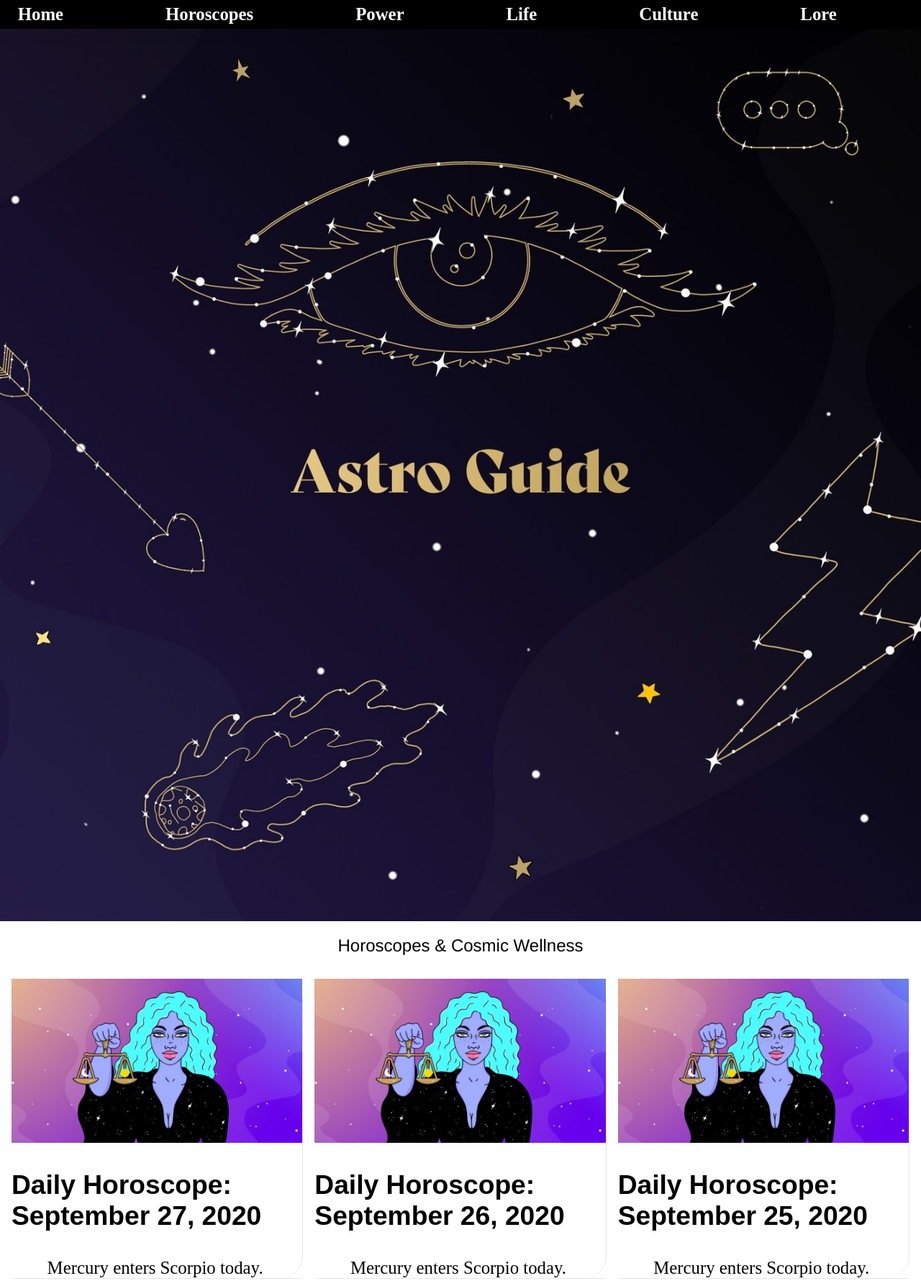
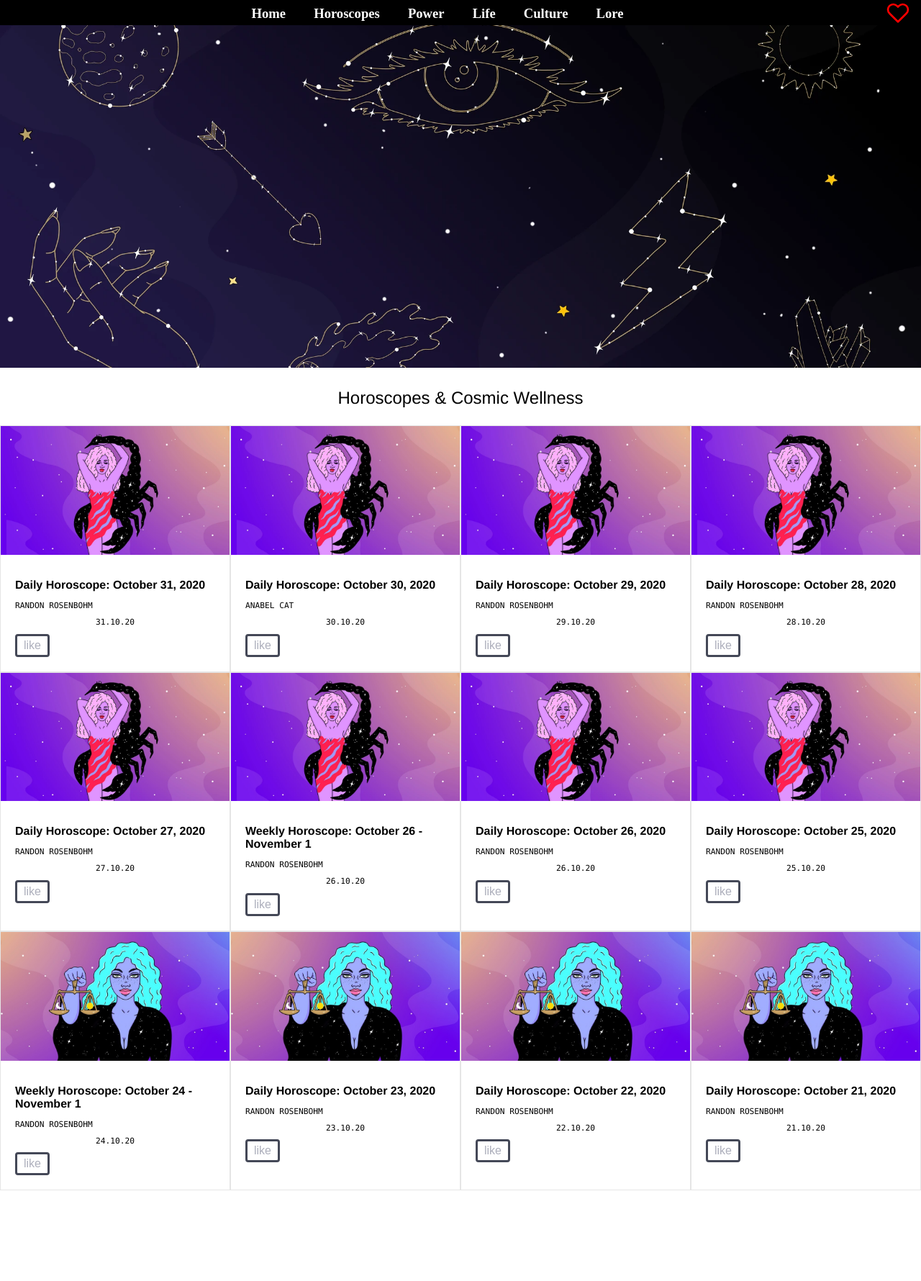
Before and after one commit to babicevl/website-frontend, a plain HTML site: page horoscopes.html in a window 1280 px wide. Shown: the top 1780 px of the page at 72% size. After the commit the page ends 1714 px from the top, so only its background shows below. Drawn offline with Linux system fonts and the light colour scheme.

Commit message:
Add files via upload

```diff
--- a/horoscopes.html
+++ b/horoscopes.html
@@ -17,72 +17,135 @@
 					<li><a href="horoscopes.html">Culture</a></li>
 					<li><a href="horoscopes.html">Lore</a></li>
 				</ul>
+				<div>
+			<img src="images/heart.svg" class="button">
+		</div>
 			</nav>
-			<img src="images/astroheader.jpg" alt="banner Broadly">
+			<img class="astroheader" src="images/astroheader.jpeg" alt="banner Broadly">
 		</header>
 		<h1>Horoscopes & Cosmic Wellness</h1>
-
-		<main class="astro" >
-			<section>
-
-				<ul>
-					<li>
-						<img src="images/astroguide.jpg" alt="sterrenbeeld weegschaal afbeelding">
-						<h2>Daily Horoscope: September 27, 2020</h2>
-						<p>Mercury enters Scorpio today.</p>
-					</li>
-				</ul>
-
-			</section>
-			<section>
-
-				<ul>
-					<li>
-						<img src="images/astroguide.jpg" alt="sterrenbeeld weegschaal afbeelding">
-						<h2>Daily Horoscope: September 26, 2020</h2>
-						<p>Mercury enters Scorpio today.</p>
-					</li>
-				</ul>
-			</section>
+		<main class="astro">
 			<section>
 				<ul>
 					<li>
-						<img src="images/astroguide.jpg" alt="sterrenbeeld weegschaal afbeelding">
-						<h2>Daily Horoscope: September 25, 2020</h2>
-						<p>Mercury enters Scorpio today.</p>
+						<img  class="zodiacpic" src="images/scorpio-image.jpeg" alt="sterrenbeeld weegschaal afbeelding">
+						<article>
+							<h2>Daily Horoscope: October 31, 2020</h2>
+							<p>Randon Rosenbohm</p>
+							<time>31.10.20</time>
+							<button class="original">like</button>
+						</article>
 					</li>
-				</ul>
-			</section>
-			<section>
+					<li>
+						<img  class="zodiacpic" src="images/scorpio-image.jpeg" alt="sterrenbeeld weegschaal afbeelding">
+						<article>
+							<h2>Daily Horoscope: October 30, 2020</h2>
+							<p>Anabel Cat</p>
+							<time>30.10.20</time>
+							<button class="original">like</button>
 
-				<ul>
+						</article>
+					</li>
 					<li>
-						<img src="images/astroguide.jpg" alt="sterrenbeeld weegschaal afbeelding">
-						<h2>Daily Horoscope: September 24, 2020</h2>
-						<p>Mercury enters Scorpio today.</p>
+						<img  class="zodiacpic" src="images/scorpio-image.jpeg" alt="sterrenbeeld weegschaal afbeelding">
+						<article>
+							<h2>Daily Horoscope: October 29, 2020</h2>
+							<p>Randon Rosenbohm</p>
+							<time>29.10.20</time>
+							<button class="original">like</button>
+						</article>
 					</li>
-				</ul>
+					<li>
+						<img  class="zodiacpic" src="images/scorpio-image.jpeg" alt="sterrenbeeld weegschaal afbeelding">
+						<article>
+							<h2>Daily Horoscope: October 28, 2020</h2>
+							<p>Randon Rosenbohm</p>
+							<time>28.10.20</time>
+							<button class="original">like</button>
+						</article>
+					</li>
 
-			</section>
-			<section>
-				<ul>
-					<li>
-						<img src="images/astroguide.jpg" alt="sterrenbeeld weegschaal afbeelding">
-						<h2>Daily Horoscope: September 23, 2020</h2>
-						<p>Mercury enters Scorpio today.</p>
-					</li>
-				</ul>
-			</section>
-			<section>
-				<ul>
-					<li>
-						<img src="images/astroguide.jpg" alt="sterrenbeeld weegschaal afbeelding">
-						<h2>Daily Horoscope: September 22, 2020</h2>
-						<p>Mercury enters Scorpio today.</p>
-					</li>
-				</ul>
-			</section>
+				</article>
+			</li>
+			<li>
+				<img  class="zodiacpic" src="images/scorpio-image.jpeg" alt="sterrenbeeld weegschaal afbeelding">
+				<article>
+					<h2>Daily Horoscope: October 27, 2020</h2>
+					<p>Randon Rosenbohm</p>
+					<time>27.10.20</time>
+					<button class="original">like</button>
+				</article>
+			</li>
+			<li>
+				<img  class="zodiacpic" src="images/scorpio-image.jpeg" alt="sterrenbeeld weegschaal afbeelding">
+				<article>
+					<h2>Weekly Horoscope: October 26 - November 1</h2>
+					<p>Randon Rosenbohm</p>
+					<time>26.10.20</time>
+					<button class="original">like</button>
+				</article>
+			</li>
+			<li>
+				<img  class="zodiacpic" src="images/scorpio-image.jpeg" alt="sterrenbeeld weegschaal afbeelding">
+				<article>
+					<h2>Daily Horoscope: October 26, 2020</h2>
+					<p>Randon Rosenbohm</p>
+					<time>26.10.20</time>
+					<button class="original">like</button>
+				</article>
+			</li>
+			<li>
+				<img  class="zodiacpic" src="images/scorpio-image.jpeg" alt="sterrenbeeld weegschaal afbeelding">
+				<article>
+					<h2>Daily Horoscope: October 25, 2020</h2>
+					<p>Randon Rosenbohm</p>
+					<time>25.10.20</time>
+					<button class="original">like</button>
+				</article>
+			</li>
+			<li>
+				<img  class="zodiacpic" src="images/libra-image.jpg" alt="sterrenbeeld weegschaal afbeelding">
+				<article>
+					<h2>Weekly Horoscope: October 24 - November 1</h2>
+					<p>Randon Rosenbohm</p>
+					<time>24.10.20</time>
+					<button class="original">like</button>
+				</article>
+			</li>
+			<li>
+				<img  class="zodiacpic" src="images/libra-image.jpg" alt="sterrenbeeld weegschaal afbeelding">
+				<article>
+					<h2>Daily Horoscope: October 23, 2020</h2>
+					<p>Randon Rosenbohm</p>
+					<time>23.10.20</time>
+					<button class="original">like</button>
+				</article>
+			</li>
+			<li>
+				<img  class="zodiacpic" src="images/libra-image.jpg" alt="sterrenbeeld weegschaal afbeelding">
+				<article>
+					<h2>Daily Horoscope: October 22, 2020</h2>
+					<p>Randon Rosenbohm</p>
+					<time>22.10.20</time>
+					<button class="original">like</button>
+				</article>
+			</li>
+			<li>
+				<img  class="zodiacpic" src="images/libra-image.jpg" alt="sterrenbeeld weegschaal afbeelding">
+				<article>
+					<h2>Daily Horoscope: October 21, 2020</h2>
+					<p>Randon Rosenbohm</p>
+					<time>21.10.20</time>
+					<button class="original">like</button>
+				</article>
+			</li>
 
-		</main>
-	</body>
+		</ul>
+
+	</section>
+
+
+</main>
+<script src="scripts/script.js"></script>
+</body>
 </html>
--- a/scripts/script.js
+++ b/scripts/script.js
@@ -1 +1,30 @@
 // JavaScript Document
+
+var button = document.querySelector("button");
+var hart = document.querySelector("div");
+let btn = document.querySelector('button');
+let classObj = {
+  original: 'large',
+  // small: 'medium',
+  // medium: 'large',
+  large: 'original'
+}
+
+// function
+
+function likeButton () {
+	hart.classList.toggle ("original");
+}
+
+console.log(button);
+
+// eventlistener
+
+addEventListener('click', likeButton);
+	console.log("button was clicked");
+
+
+
+btn.addEventListener('click',()=>{
+  btn.classList = classObj[btn.classList[0]];
+});
--- a/styles/style.css
+++ b/styles/style.css
@@ -5,7 +5,6 @@
 *::before {
 	box-sizing: border-box;
 }
-
 
 /*styleguide*/
 
@@ -19,133 +18,147 @@ body {
 img {
 	width: 100%;
 	height: auto;
+	vertical-align: baseline;
 }
 
+div {
+	display: block;
+}
 
 nav {
-	font-size: 3em;
 	font-family: 'avenir', serif;
-	text-align: center;
-	background: #035EDA;
+	align-items: center;
+	background: #035eda;
 	top: 0;
-	bottom: 2em;
+	bottom: 1.5em;
 	display: flex;
-	height: 1em;
+	height:2.188em;
 	left: 0;
-	position: fixed;
-	right: 0;
+	position: sticky;
+	right: 0em;
 	z-index: 3;
 }
 
-nav ul {
+.home nav ul {
 	padding: 1em;
 	padding-top: 0;
 	display: flex;
 	justify-content: center;
 	color: white;
+	width: auto;
 }
 
-ul {
+.home ul {
 	font-family: avenir;
 	color: white;
 	font-size: calc(1vw + 1vh + .5vmin);
-	color: black;
-	margin: 0;
 	padding: 0;
 	margin: 0 auto;
-	width: 100%;
-	display: flex;
-	width: 100%;
+/*	display: flex;
+*/	width: 100%;
 }
 
-nav ul li {
-	padding: 1em;
-	padding-top: 0;
+.home nav ul li {
+	font-size: 0.75em;
+	margin: 0.5em;
+	padding-top: 1.5em;
+	padding-left: 0.5em;
+	padding-right: 0.5em;
 	display: flex;
-	list-style: none;
-}
-
-nav ul li a {
-	list-style: none;
-	text-decoration: none;
-	color: white;
+	flex: auto;
 }
 
 a {
 	font-weight: bold;
 	text-decoration: none;
 	color: #ffffff;
+	display: inline-block;
+	line-height: 1.3;
+	position: relative;
+	text-decoration: none;
 }
 
 a:visited {
 	font-weight: normal;
-
 }
 
 a:hover {
 	text-decoration: underline;
-   color: rgb(209,126,200	);
+	color: rgb(209, 126, 200);
 }
 
 a:active {
-  color:#FFC359;
-  text-decoration:underline;
+	color: #ffc359;
+	text-decoration: underline;
 }
 
-h1 {
+.home h1 {
 	color: white;
+	margin: -0.5em;
 	font-family: bely-display, sans-serif;
-	font-weight: 600;
+	font-size: 7em;
+	font-weight: 500;
 	font-style: normal;
 	text-align: center;
+	position: relative;
+	z-index: 1;
 }
 
 h2 {
 	color: white;
+	font-size: 8vh;
 	font-family: bely-display, sans-serif;
 	font-weight: 400;
 	font-style: normal;
 	text-align: center;
-	margin-bottom: 1em;
+	/*margin-bottom: 0.75em;*/
 }
 
 p {
 	color: white;
 	font-family: 'avenir';
 	margin: 0em 2em 0em 2em;
-	display:flex;
+	display: flex;
 	justify-content: flex-start;
 }
 
-h3 a {
-	color: white;
-	font-weight: 600;
-	font-family: 'avenir';
+section{
+	margin: 0 auto 60px;
     text-align: center;
-	align-items: center;
+}
+
+.containerheader {
+	margin: auto;
+	max-width: calc(100% - 80px);
+	width: 1040px;
+}
+.headerdiv {
+	overflow: hidden;
+	margin-bottom: 40px;
 }
 
 .headerpic {
-	overflow: hidden;
-	margin: auto auto 2em auto;
-	max-width: calc(100% - 0px);
+	/*overflow: hidden;*/
+	/*	margin: auto auto 2em auto;
+*/ /*max-width: calc(100% - 0px);*/
+	margin-left: -93.5%;
+	width: 300%;
+	height: 10%;
 }
 
 .headertext {
-	border: 0.25em solid #FFC359;
+	border: 0.25em solid #ffc359;
 	padding: 1em;
-	margin-bottom: 2em;
-	margin-top: 2em;
+	margin-bottom: 4em;
+	margin-top: 4em;
 	text-align: center;
 }
 
 .astrologypic {
 	align-self: flex-start;
     display: block;
-	margin:auto;
+    margin: 0 auto 20px;
     width: 60%;
-	display:flex;
-	justify-content: flex-end;
 }
 
 .history {
@@ -153,16 +166,20 @@ h3 a {
 	font-family: 'avenir';
 	text-align: left;
 	display: block;
-	margin-bottom: 1em;
+	padding-right: 3em;
+	padding-left: 3em;
 }
 
 section .astrolink {
 	font-weight: bold;
 	font-family: 'avenir';
 	text-decoration: underline;
+	text-decoration-color: rgba(1,37,85,80);
 	color: #ffffff;
-  	margin-left: 2em;
+	/*margin-left: 2em;*/
 }
+
+
 /*horoscopes*/
 
 .blue {
@@ -170,38 +187,60 @@ section .astrolink {
 }
 
 .blue nav {
-	font-size: 3em;
-	font-family: serif;
 	font-family: 'avenir', serif;
 	align-items: center;
 	background: #000000;
 	top: 0;
-	bottom: 2em;
+	bottom: 1.5em;
 	display: flex;
-	height: 40px;
+	height:2.188em;
 	left: 0;
 	position: fixed;
 	right: 0;
 	z-index: 3;
 }
 
+.blue nav ul {
+	padding: 1em;
+	padding-top: 0;
+	display: flex;
+	justify-content: center;
+	width: auto;
+}
+
+.blue ul {
+	font-family: avenir;
+	font-size: calc(1vw + 1vh + .5vmin);
+	color: black;
+	padding: 0;
+	margin: 0 auto;
+	width: 100%;
+	display: flex;
+}
+
 .blue nav ul li {
-	padding: 1em;
-	padding-top: 1em;
-	text-align: center;
+	font-size: .75em;
+	margin: .5em;
+	padding-top: 1.5em;
+	padding-left: .5em;
+	padding-right: .5em;
 	display: flex;
 	flex: auto;
 }
 
-.nav {
-	font-family: avenir;
-	color: white;
-	font-size: calc(1vw + 1vh + .5vmin);
-	text-align: center;
+.blue li {
+	list-style-type: none;
+	border-bottom: 1px solid rgba(0, 0, 0, 0.1);
+	border-top: 1px solid rgba(0, 0, 0, 0.1);
+	border-right: 1px solid rgba(0, 0, 0, 0.1);
+	border-left: 1px solid rgba(0, 0, 0, 0.1);
+	width: 100%;
 }
 
-.blue li {
-	list-style-type: none;
+.astroheader{
+	height: 100%;
+	width: 100%;
+	object-fit: cover;
 }
 
 .blue h1 {
@@ -209,76 +248,194 @@ section .astrolink {
 	font-family: "helvetica neue";
 	font-weight: 500;
 	font-size: 1.5em;
+	margin: 1em;
+	text-align: center;
 }
 
-.blue ul {
-	color: black;
+/*div button{
+	height: 100%;
+	font-size: 1rem;
 	margin: 0;
-	padding: 0;
-	margin: 0 auto;
-	width: 100%;
-	border-bottom: 1px solid rgba(0, 0, 0, 0.1);
+	padding:0;
+	display: grid;
+	align-items: center;
+	background-color: #1E1F26;
+}*/
+
+button {
+  border: .2rem solid #444857;
+  border-radius: .25rem;
+  height: 2rem;
+  width: 3rem;
+  line-height: 1.5rem;
+  font-size: 1rem;
+  color: #ADAFBC;
+  background-color: transparent;
+  transition: transform 50ms;
+}
+
+.button{
+	float: right;
+	border-radius;
+    padding: 1em;
+    width: 4em;
+}
+
+button:hover {
+  background-color: #5A5F73;
+}
+
+button:active {
+  transform: translateY(0.1rem);
+}
+
+  div.original {
+  	float: right;
+    align-content: flex-end;
+      animation-name: original;
+      animation-duration: .5s;
+  }
+
+  @keyframes original {
+      0% {
+          transform: scale(1);
+      }
+
+      50% {
+          transform: scale(1.4);
+      }
+
+      100% {
+          transform: scale(1);
+      }
+  }
+
+
+.large {
+  font-size: 1.2rem;
+  color: #FF3C41;
+}
+
+
+
+
+.zodiacpic {
 	display: flex;
-	width: 100%;
+	flex-direction: row-reverse;
 }
 
 .blue h2 {
+	font-family:  "Helvetica Neue";
 	color: black;
+	font-size: 1rem;
+	font-weight: 900;
 	text-align: left;
-	font-weight: 600;
 }
 
 .blue p {
+	font-family: 'Monaco', monospace;
 	color: black;
+	font-size: .7rem;
 	text-align: left;
+	margin: 0;
+	text-transform: uppercase;
 }
 
-.blue section {
+.astro section ul {
 	display: flex;
-	border-radius: 2em;
-	border-bottom: none;
-	border-right: 1px solid rgba(0, 0, 0, 0.1);
-	width: 33.33333%;
-	flex-flow: column;
-	width: 100%;
+	flex-flow: row;
+	flex-wrap: wrap;
 }
 
 
-}
-.blue section {
+
+.astro section li {
 	display: flex;
-	flex-flow: row;
-	height: 100%;
-	position: relative;
-	width: 100%;
+
 }
 
+.astro section article {
+	display: flex;
+	flex-direction: column;
+	flex: 3;
+	padding: 1.25rem;
+}
+
+time {
+	font-family: 'Monaco', monospace;
+	color: black;
+	font-size: .7rem;
+	margin-top: .6rem;
+	margin-bottom: .6rem;
+}
+
+.astro section img {
+	width: 100%;
+	object-fit: cover;
+    min-width: 9.375em;
+    max-width: 15.625em;
+}
+
+
+
+
 /*breakpoints*/
+/*@media (min-width: 43.750em) {
+	.containerheader {
+		max-width: calc(100% - 80px);
+	}
+}*/
+
 @media (min-width:40em) {
-	.astrog {
-		display: grid;
+	.home {
 		grid-template-columns: 1fr 1fr;
-		grid-gap: 1em;
-		padding: 1rem;
 	}
 }
-@media (min-width:40em) {
-	.astro {
-		display: grid;
-		grid-template-columns: 1fr 1fr 1fr;
-		grid-gap: 1em;
-		padding: 1rem
+
+@media (min-width: 700px){
+.astrologypic {
+    margin: 0;
+    order: 2;
+    width: 50%;
 }
 }
-@media (min-width:60em) {
-	main {
+
+
+@media (min-width: 44em){
+.home h2 {
+    width: 200%;
+ }
+
+
+@media (min-width: 44em){
+.home section {
+	display: grid;
+/*	align-items: center;
+    margin: 0;
+    order: 2;*/
+    width: 50%;
     grid-template-columns: 1fr 1fr 1fr;
+  /*  align-items: center;
+    display: flex;
+    margin-bottom: 40px;
+    text-align: left;*/
+}
+
+
+
+
+
+@media (min-width: 80em) {
+	.astro section ul {
+		display: grid;
+		grid-template-columns: 1fr 1fr 1fr 1fr;
+		grid-template-rows: auto;
+
+	}
+
+	.blue li {
+		display: flex;
+		flex-direction: column;
+
 	}
 }
-@media (min-width: 700px) {
-	.blue {
-		flex-flow: column;
-		flex-direction: column;
-		flex-wrap: initial;
-		width: 100%;
-	}
```
Also changed, not shown: index.html (+11 -11 lines), images/astroheader.jpeg (added), images/heart.svg (added), images/libra-image.jpg (added), images/scorpio-image.jpeg (added), images/scorpio-image.jpg (added). Lines whose indentation alone changed are shown as unchanged.
